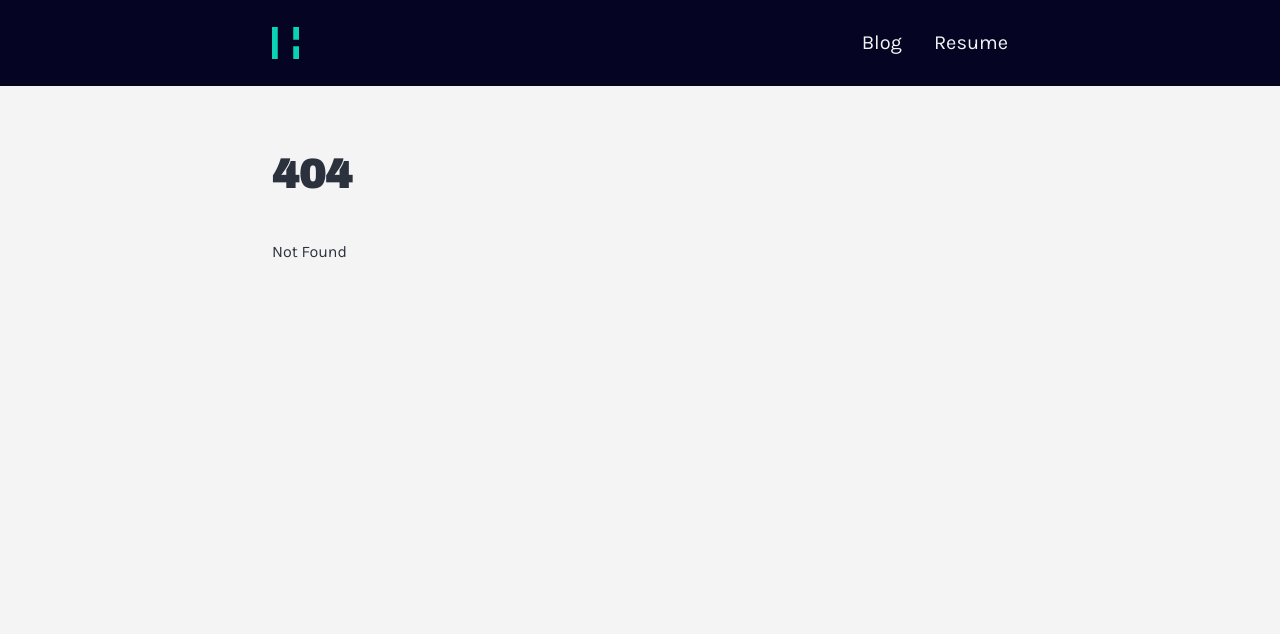
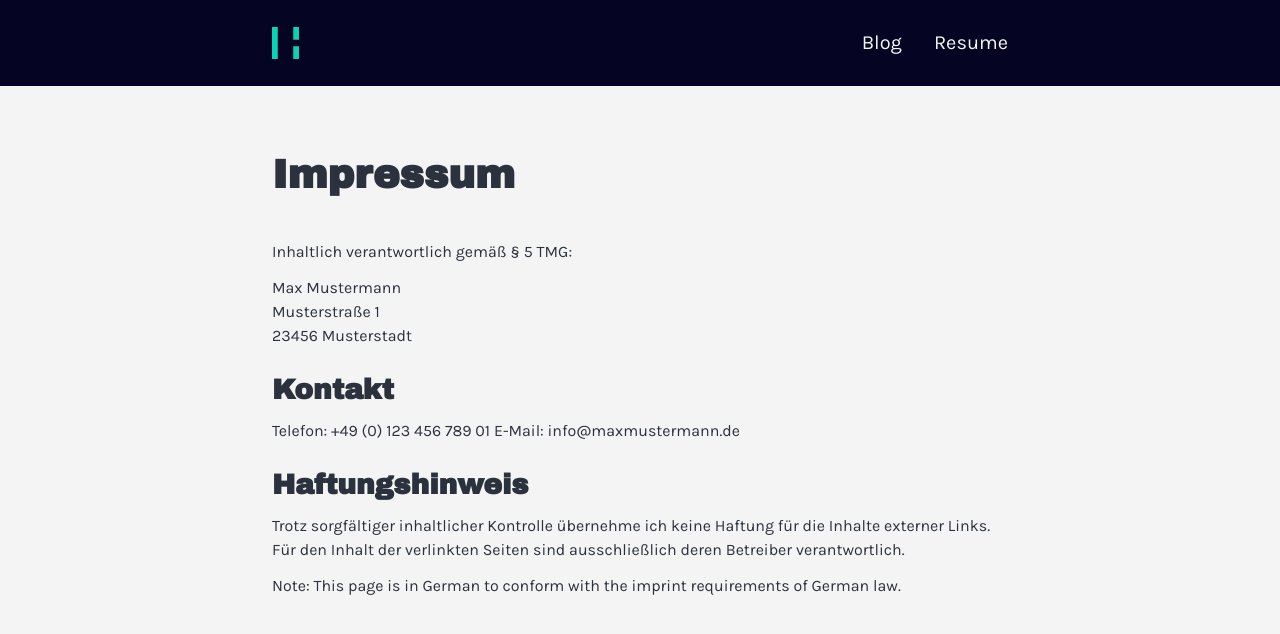
Before and after one commit to hendrikmitk/hendrikharlichs, a SvelteKit app: page /imprint in a window 1280 px wide. Before the commit this address had no page. Shown: the top 634 px of the page. Built offline with nearby package versions, Linux system fonts and the light colour scheme.

Commit message:
Add placeholder imprint

```diff
--- /dev/null
+++ b/src/routes/imprint/+page.svelte
@@ -0,0 +1,21 @@
+<h1>Impressum</h1>
+
+<p>Inhaltlich verantwortlich gemäß § 5 TMG:</p>
+
+<p>
+	Max Mustermann<br />Musterstraße 1<br />23456 Musterstadt
+</p>
+
+<h2>Kontakt</h2>
+
+Telefon: +49 (0) 123 456 789 01 E-Mail: info@maxmustermann.de
+
+<h2>Haftungshinweis</h2>
+
+<p>
+	Trotz sorgfältiger inhaltlicher Kontrolle übernehme ich keine Haftung für die Inhalte externer
+	Links.<br />Für den Inhalt der verlinkten Seiten sind ausschließlich deren Betreiber
+	verantwortlich.
+</p>
+
+<p>Note: This page is in German to conform with the imprint requirements of German law.</p>
```
